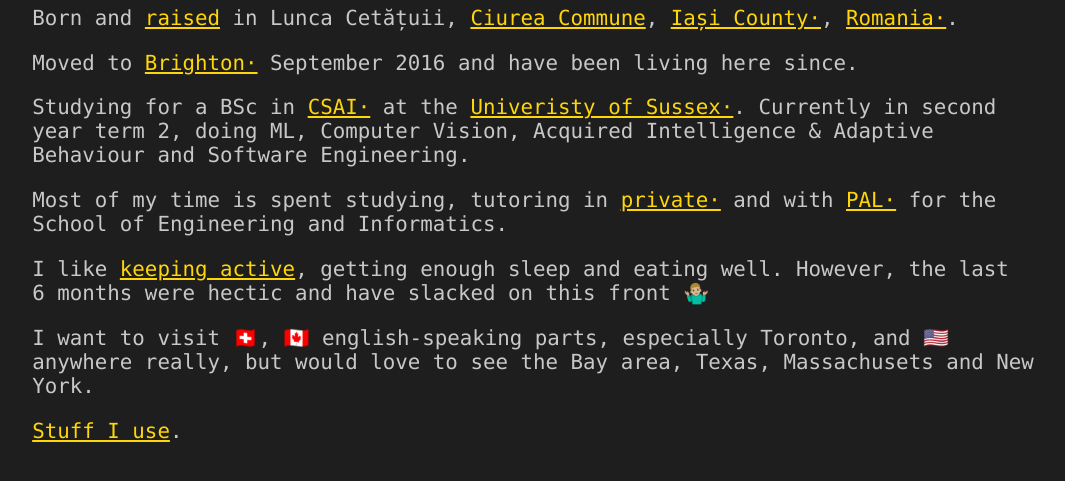
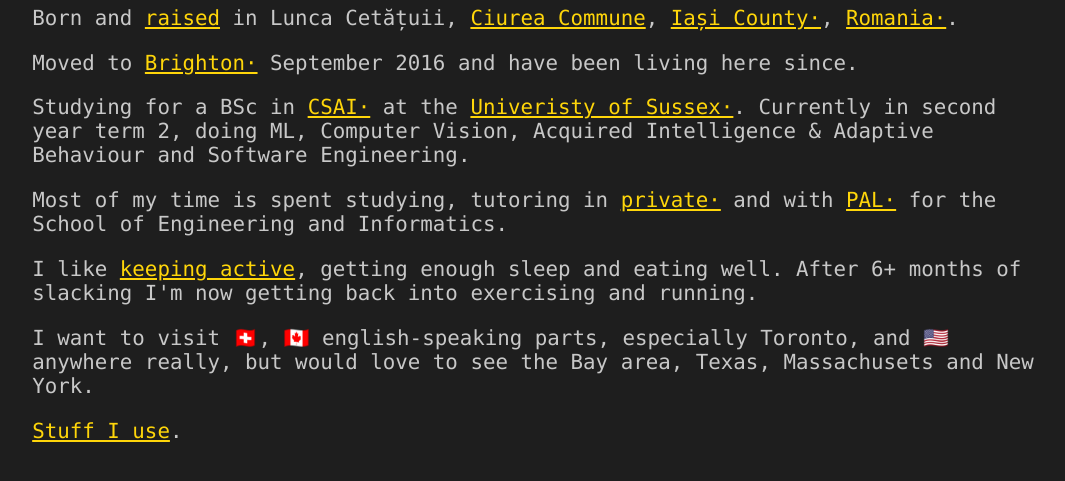
Before and after one commit to cristiean/alexandru.cristiean.com, a plain HTML site: page index.html in a window 1280 px wide. Shown: the part 99-580 px from the top of the page, without its empty margins (107-1172 px from the left). Drawn offline with Linux system fonts and the light colour scheme.

Commit message:
update content

```diff
--- a/index.html
+++ b/index.html
@@ -22,9 +22,8 @@
     <p>Moved to <a href="https://en.wikipedia.org/wiki/Brighton" target="_blank">Brighton·</a> September 2016 and have been living here since.</p>
     <p>Studying for a BSc in <a href="https://www.sussex.ac.uk/study/undergraduate/courses/computer-science-and-artificial-intelligence-bsc" target="_blank"> CSAI·</a> at the <a href="https://en.wikipedia.org/wiki/University_of_Sussex" target="_blank"> Univeristy of Sussex·</a>. Currently in second year term 2, doing ML, Computer Vision, Acquired Intelligence & Adaptive Behaviour and Software Engineering.</p>
     <p>Most of my time is spent studying, tutoring in <a href="https://tutorful.co.uk/tutors/av5na4mo">private·</a> and with <a href="https://sussexpal.com">PAL·</a> for the School of Engineering and Informatics.</p>
-    <p>I like <a href="run.html">keeping active</a>, getting enough sleep and eating well. However, the last 6 months were hectic and have slacked on this front 🤷🏼‍♂️</p>
+    <p>I like <a href="run.html">keeping active</a>, getting enough sleep and eating well. After 6+ months of slacking I'm now getting back into exercising and running.</p>
     <p>I want to visit 🇨🇭, 🇨🇦 english-speaking parts, especially Toronto, and 🇺🇸 anywhere really, but would love to see the Bay area, Texas, Massachusets and New York.</p>
     <p><a href="setup.html">Stuff I use</a>.</p>
 </body>
-
 </html>
```
Also changed, not shown: setup.html (+0 -1 lines).
